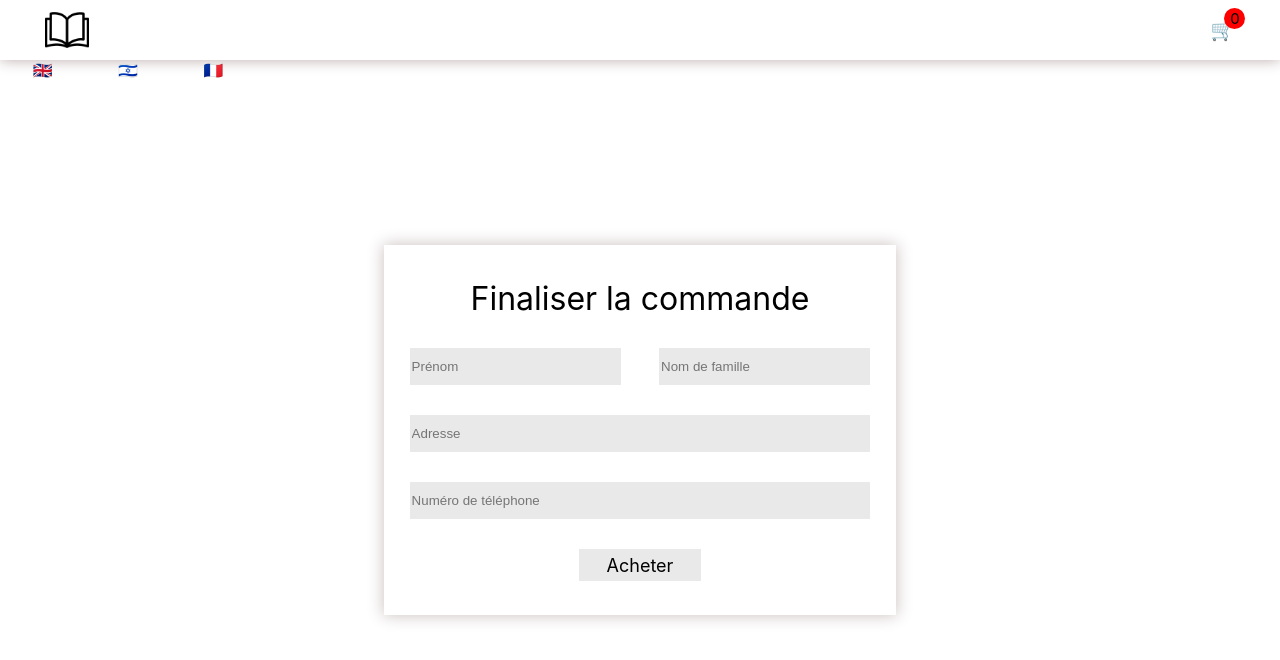
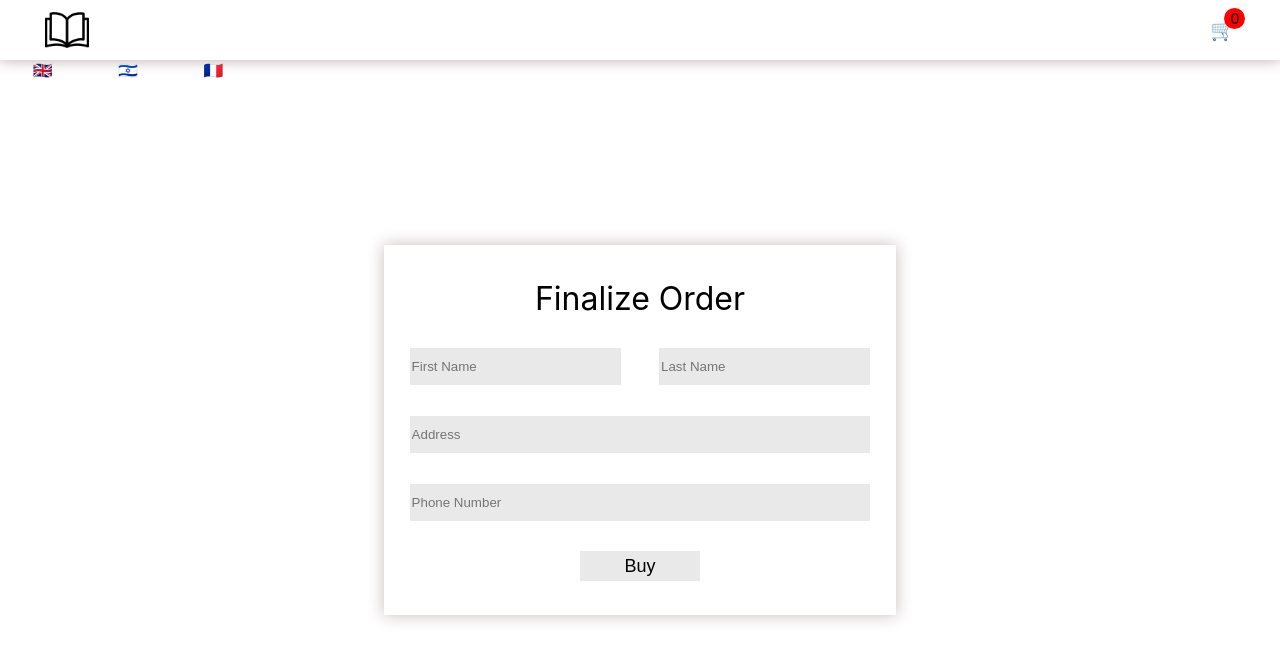
Before and after one commit to shachargut/shachargut_balink, a React (Create React App) app: page /order in a window 1280 px wide. Shown: the top 660 px of the page. Built offline with nearby package versions, Linux system fonts and the light colour scheme.

Commit message:
30/8 14:27 v 1.0.0

```diff
--- a/src/componens/Loading/index.js
+++ b/src/componens/Loading/index.js
@@ -4,8 +4,8 @@ import tranzlation from '../../languages/tranzlation'
 import {useSelector, useDispatch} from 'react-redux'
 
 function Loading({page}) {
+
   const language = useSelector((state)=> state.languageSelected)
-  console.log(language);
 
   return (
     <div className='bodyLoading'>
--- a/src/pages/Homepage/index.js
+++ b/src/pages/Homepage/index.js
@@ -29,7 +29,6 @@ function Homepage() {
                   address
                 }}`,
             });
-        console.log(result.data.data.stores);
         setStores(result.data.data.stores);
         setLoading(true);
     }
--- a/src/pages/Order/index.js
+++ b/src/pages/Order/index.js
@@ -19,6 +19,8 @@ function Order() {
    function changeD(e){
     const name = e.target.name;
     const value = e.target.value;
+
+
     setFormD((currentFormData)=>{
       return {
         ...currentFormData,
@@ -26,8 +28,9 @@ function Order() {
       }
     })}
 
-    async function onClickBuy(){
-      if (formD.firstName&&formD.lastName&&formD.phoneNumber&&formD.address) {
+    async function onClickBuy(e){
+
+      if (formD.firstName&&formD.lastName&&formD.phoneNumber>500000000&&formD.phoneNumber<599999999&&formD.address) {
         setLoadingO(true)
         let data = cart
         let bookOjects = {}
@@ -37,8 +40,6 @@ function Order() {
             [v.id]:v.price
           }
          })
-         console.log(bookOjects);
-        // data = data?.map((v))
         const result = await axios.post("https://logical-calf-89.hasura.app/v1/graphql",{
           query: `mutation Insert_orders($objects: [orders_insert_input!]!) {
             insert_orders(objects: $objects) {
@@ -65,31 +66,30 @@ function Order() {
           dispatch(restartCart())
           navigate('/thanks')
         }
-          else{
-            alert("you need to fill all the fields")
-          }
     }
   if(loadingO){
     return(
       <Loading page={tranzlation[language].Order.page}/>
     )
   }
-   console.log(formD);
 
   return (
     <div className='order-wrap'>
       <div className='order-box'>
         <div className='order-container'>
           <div className='order-title'>{tranzlation[language].Order.title}</div>
+          <form className='form'>
           <div className='inpName-wrap'>
-            <input className='inputShort halfI' placeholder={tranzlation[language].Order.placeHolder.fName} name='firstName' onChange={(e)=>changeD(e)}/>
-            <input className='inputShort halfI' placeholder={tranzlation[language].Order.placeHolder.lName} name='lastName' onChange={(e)=>changeD(e)}/>
+            <input className='inputShort halfI' placeholder={tranzlation[language].Order.placeHolder.fName} name='firstName' onChange={(e)=>changeD(e)} required/>
+            <input className='inputShort halfI' placeholder={tranzlation[language].Order.placeHolder.lName} name='lastName' onChange={(e)=>changeD(e)} required/>
           </div>
-          <input className='inputShort'  placeholder={tranzlation[language].Order.placeHolder.address} name='address' onChange={(e)=>changeD(e)}/>
-          <input className='inputShort' type={'number'} placeholder={tranzlation[language].Order.placeHolder.pNumber} name='phoneNumber' onChange={(e)=>changeD(e)}/>
+          <input className='inputShort'  placeholder={tranzlation[language].Order.placeHolder.address} name='address' onChange={(e)=>changeD(e)} required/>
+          <input className='inputShort' type={'number'} placeholder={tranzlation[language].Order.placeHolder.pNumber} name='phoneNumber' min="0500000000" max="0599999999" onChange={(e)=>changeD(e)} required/>
           <div className='btnB-wrapper'>
-             <div className='btnBuy' onClick={()=>{onClickBuy()}}>{tranzlation[language].Order.btnBuy}</div>
+             <input type={"submit"} className='btnBuy' value={tranzlation[language].Order.btnBuy} onClick={(e)=>{onClickBuy(e)}}></input>
+             {/* <div itemType='submit' className='btnBuy' onClick={()=>{onClickBuy()}}>{tranzlation[language].Order.btnBuy}</div> */}
           </div>
+          </form>
         </div>
       </div>
     </div>
--- a/src/pages/Order/style.css
+++ b/src/pages/Order/style.css
@@ -64,6 +64,9 @@
     background-color: #020202;
     color: #ffffff;
 }
+.form{
+    display: contents;
+}
 
 @media (max-width: 1100px) {
     .order-box{
--- a/src/pages/Product/index.js
+++ b/src/pages/Product/index.js
@@ -28,8 +28,6 @@ function Product() {
       }
     }
 
-    console.log(cart);
-
     useEffect(()=>{
       const bringData = async () => {
 
@@ -57,7 +55,6 @@ function Product() {
                 "booksByPkId":  String(id).replace("=","")
               }
             });
-          console.log(result.data.data.books_by_pk);
           setBook(result.data.data.books_by_pk);
           setLoading(true);
       }
--- a/src/pages/Store/index.js
+++ b/src/pages/Store/index.js
@@ -37,7 +37,6 @@ function Store() {
                   }
               }
             });
-          console.log(result.data.data.books);
           setBooks(result.data.data.books);
           setLoading(true);
       }
--- a/src/redux/orderReducer.js
+++ b/src/redux/orderReducer.js
@@ -2,7 +2,7 @@ import {ADD_TO_CART,UPDATE_CART,DELETE_FROM_CART,ORDER,RESTART_CART,CHANGE_LANGU
 const initialState ={
     cart:[],
     order:"",
-    languageSelected:"French"
+    languageSelected:"English"
 }
 export const orederReducer = (state=initialState,action) => {
     switch(action.type){
```
